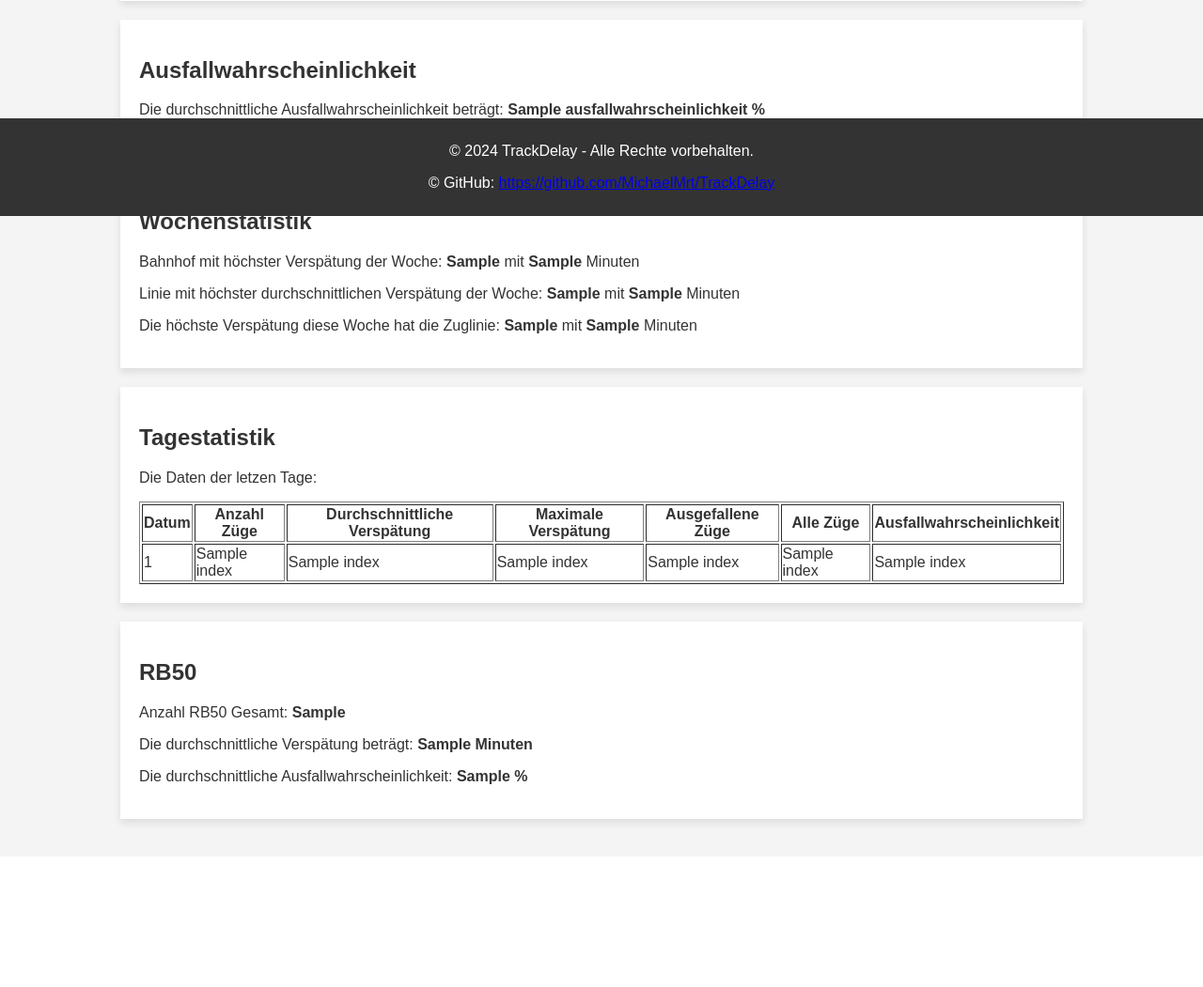
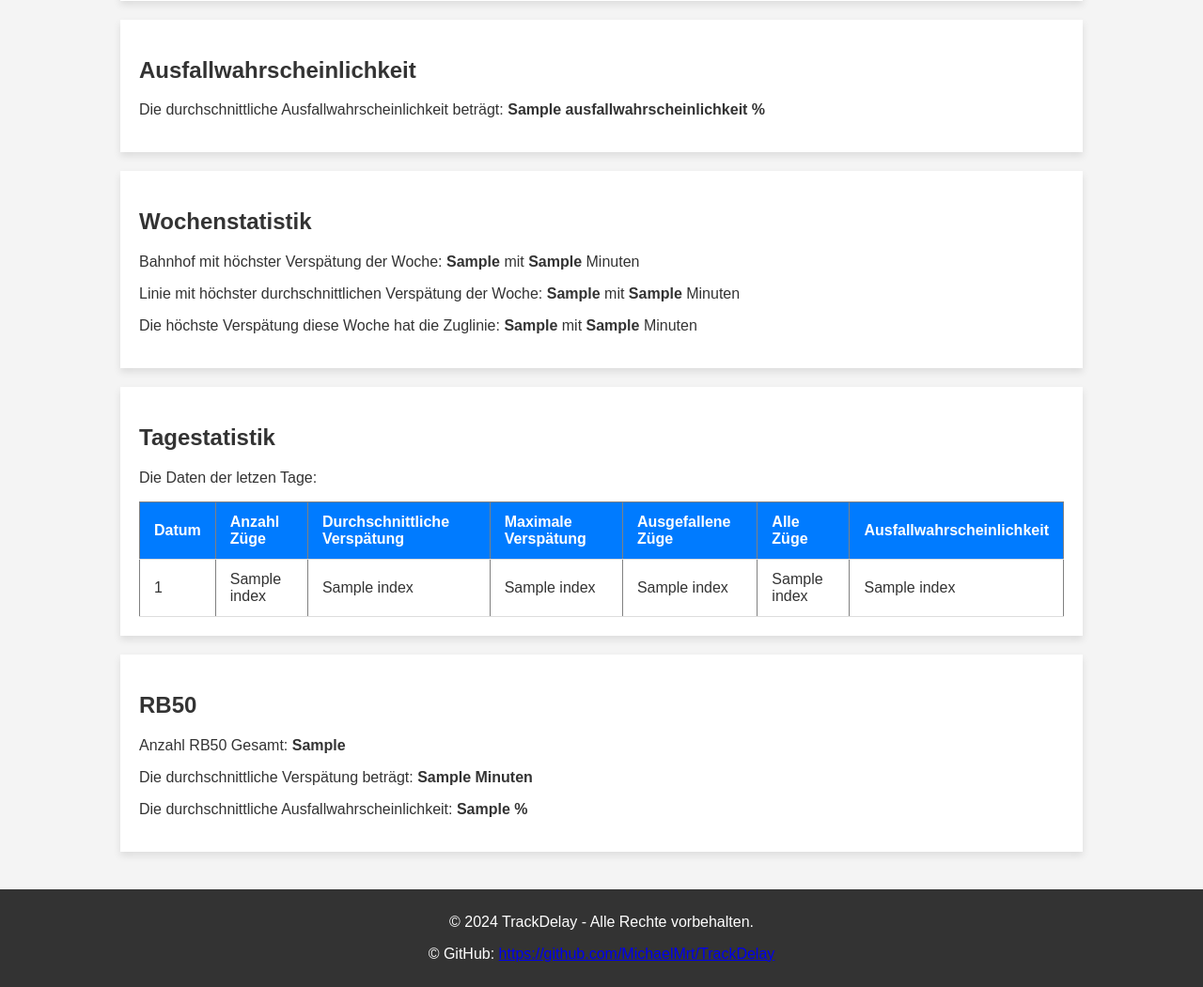
Before and after one commit to MichaelMrt/TrackDelay, a Flask app: template public/templates/index.html in a window 1280 px wide. Shown: the part 570-1621 px from the top of the page at 94% size. Before the commit the page ends 1452 px from the top, so only its background shows below. Run offline with Flask 3, Linux system fonts and the light colour scheme; the template is opened without the code that fills it: most values are stand-ins (such as "Sample title", 1, 10 or a date in 2020).

Commit message:
added styling for tagesstatistik table and fixed footer footer was overriding content on mobile devices

```diff
--- a/public/static/styles.css
+++ b/public/static/styles.css
@@ -39,7 +39,38 @@ footer {
     color: #fff;
     text-align: center;
     padding: 10px 0;
-    position: fixed;
+    position: relative;
     bottom: 0;
     width: 100%;
+    margin-top: auto;
 }
+
+.table-container {
+    margin-top: 20px;
+    overflow-x: auto;
+}
+
+table {
+    width: 100%;
+    border-collapse: collapse;
+    background-color: #fff;
+}
+
+table th, table td {
+    padding: 12px 15px;
+    text-align: left;
+    border-bottom: 1px solid #ddd;
+}
+
+table th {
+    background-color: #007bff;
+    color: #fff;
+}
+
+table tr:nth-child(even) {
+    background-color: #f2f2f2;
+}
+
+table tr:hover {
+    background-color: #ddd;
+}
```
